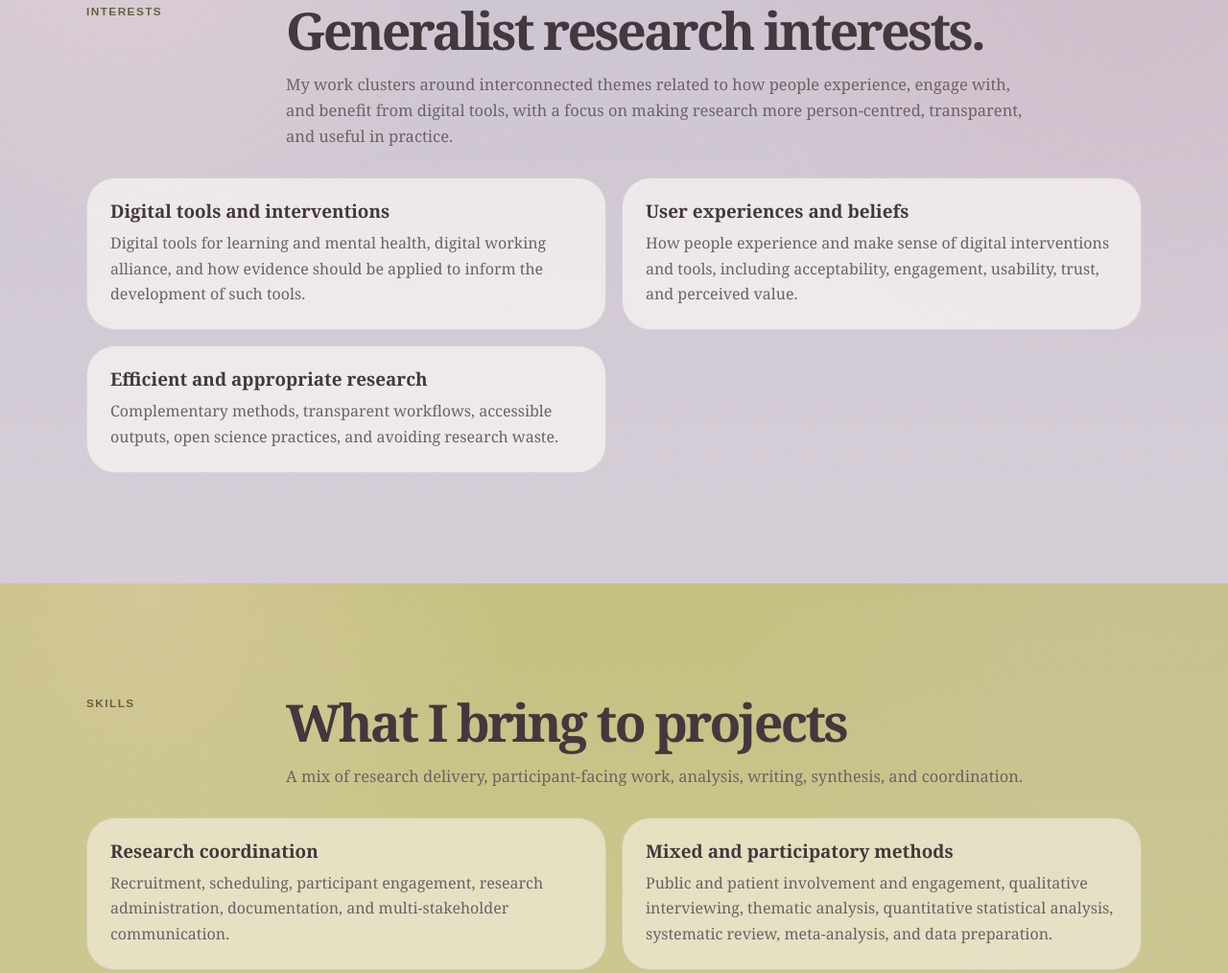
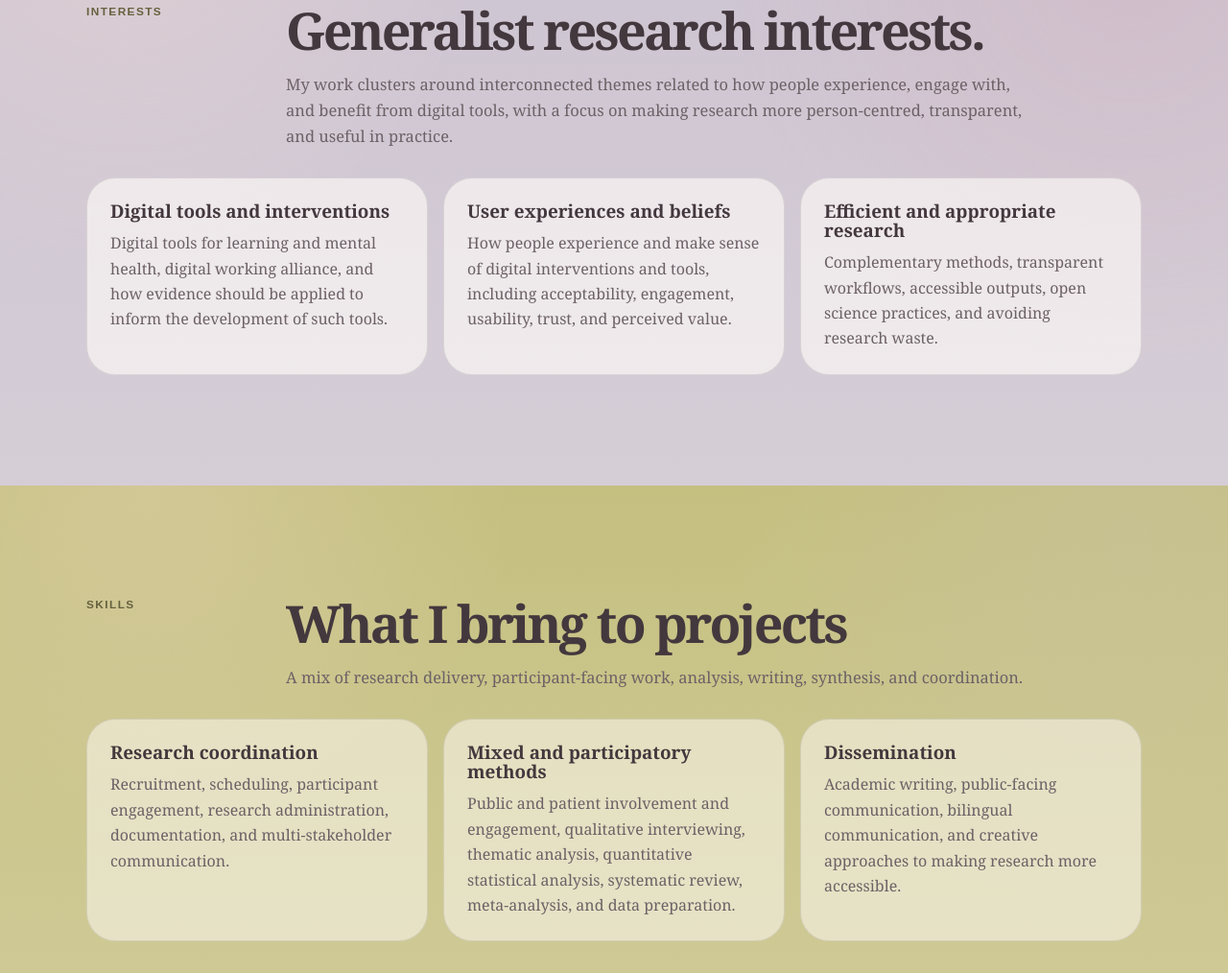
Before and after one commit to 228lp/228lp.github.io, a plain HTML site: page index.html in a window 1280 px wide. Shown: the part 1531-2545 px from the top of the page at 96% size. Drawn offline with Linux system fonts and the light colour scheme.

Commit message:
Add files via upload

```diff
--- a/index.html
+++ b/index.html
@@ -601,7 +601,7 @@
           </div>
         </div>
 
-        <div class="grid grid-2">
+        <div class="grid grid-3">
           <article class="card">
             <h3>Digital tools and interventions</h3>
             <p>Digital tools for learning and mental health, digital working alliance, and how evidence should be applied to inform the development of such tools.</p>
@@ -632,7 +632,7 @@
           </div>
         </div>
 
-        <div class="grid grid-2">
+        <div class="grid grid-3">
           <article class="card">
             <h3>Research coordination</h3>
             <p>Recruitment, scheduling, participant engagement, research administration, documentation, and multi-stakeholder communication.</p>
```
Also changed, not shown: 1 other file.
